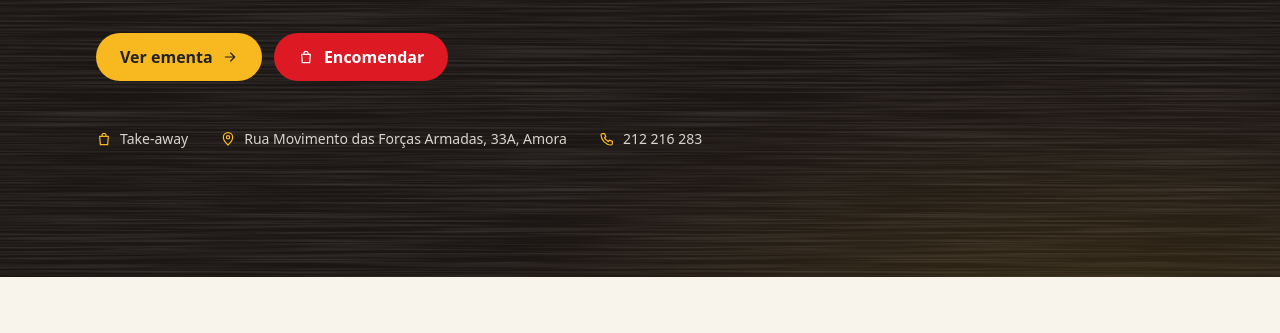
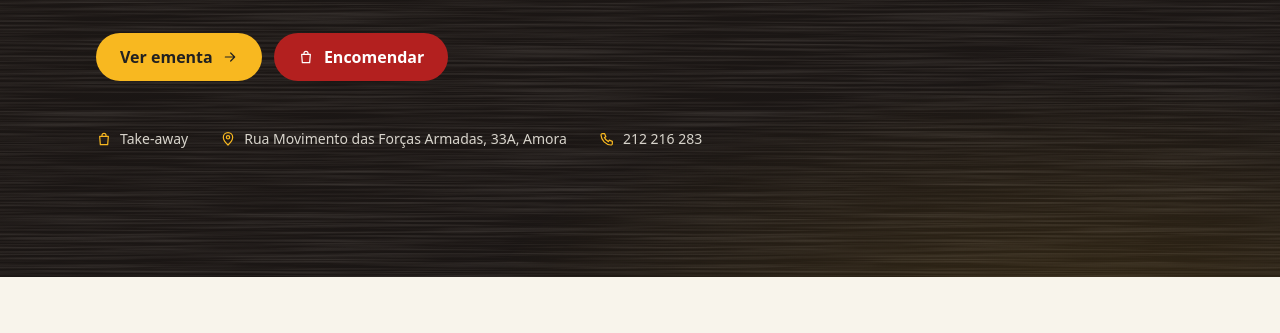
Before and after one commit to dinisMr/churrasqueira-mendonca, an Astro site: page / in a window 1280 px wide. Shown: the part 467-800 px from the top of the page. Built offline with nearby package versions, Linux system fonts and the light colour scheme; Astro itself is replaced by a stand-in of ours.

Commit message:
Botão "Encomendar" em vermelho tijolo (#b3201f)
Co-Authored-By: Claude Opus 5.5 <noreply@anthropic.com>
Claude-Session: https://claude.ai/code/session_01LRANwh8Dv7DQqrepZ5LKin

```diff
--- a/src/styles/global.css
+++ b/src/styles/global.css
@@ -9,8 +9,8 @@
   --color-papel: #fffdf8;
   /* Dourado do logótipo (faixa inferior, cor medida na imagem): a única cor de destaque do site. */
   --color-galo: #f8b820;
-  /* Vermelho da crista do galo (cor medida no logótipo). */
-  --color-crista: #dd1923;
+  /* Vermelho tijolo / brasa do botão "Encomendar". */
+  --color-crista: #b3201f;
   --color-verde: #3f6147;
   --color-tinta: #2a2623;
   --color-tinta-suave: #5c544d;
@@ -120,7 +120,7 @@
     color: #fff;
   }
   .botao-vermelho:hover {
-    background-color: #b8121b;
+    background-color: #961a19;
   }
   .botao-contorno {
     border: 1.5px solid var(--color-tinta);
```
